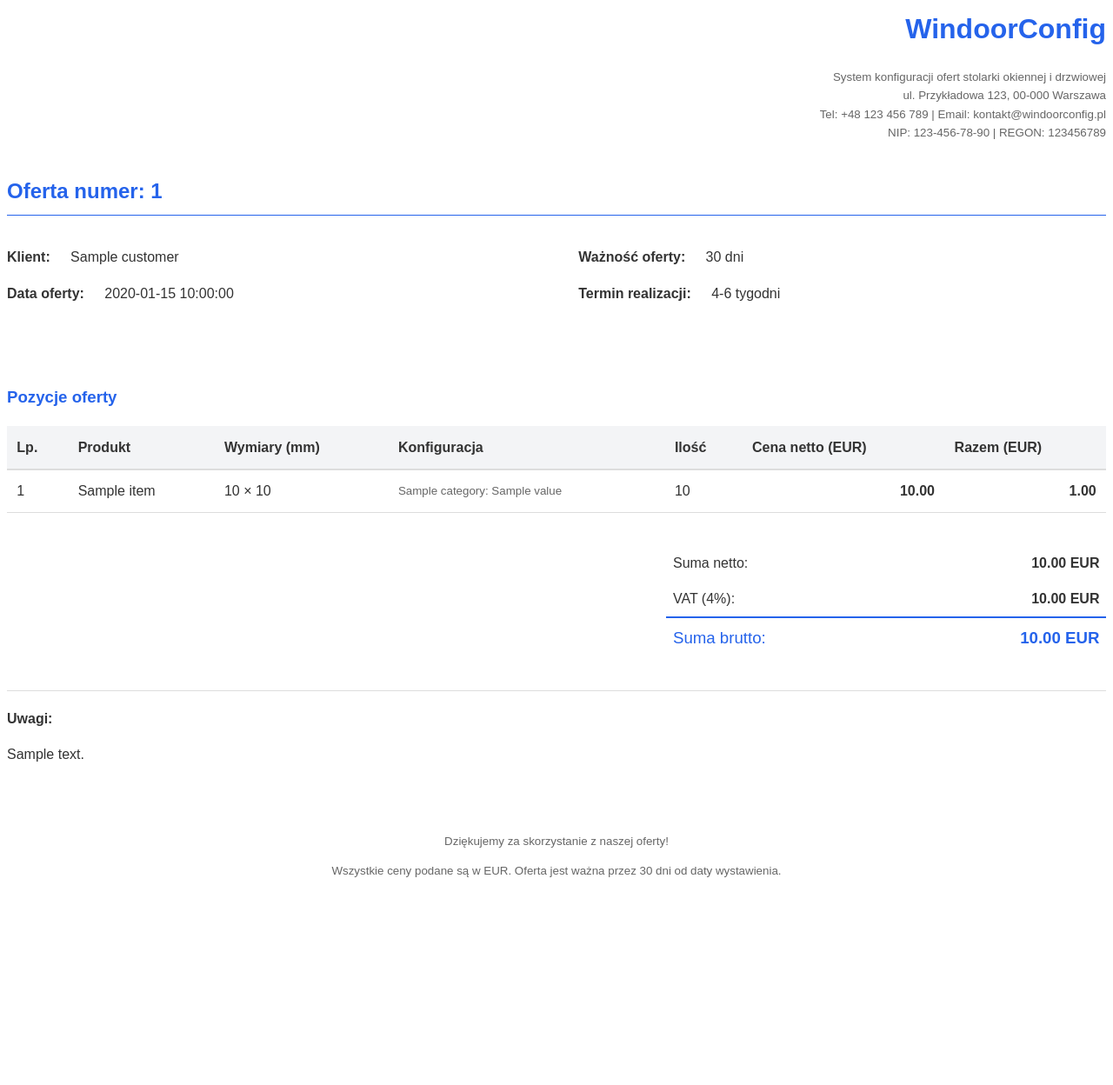
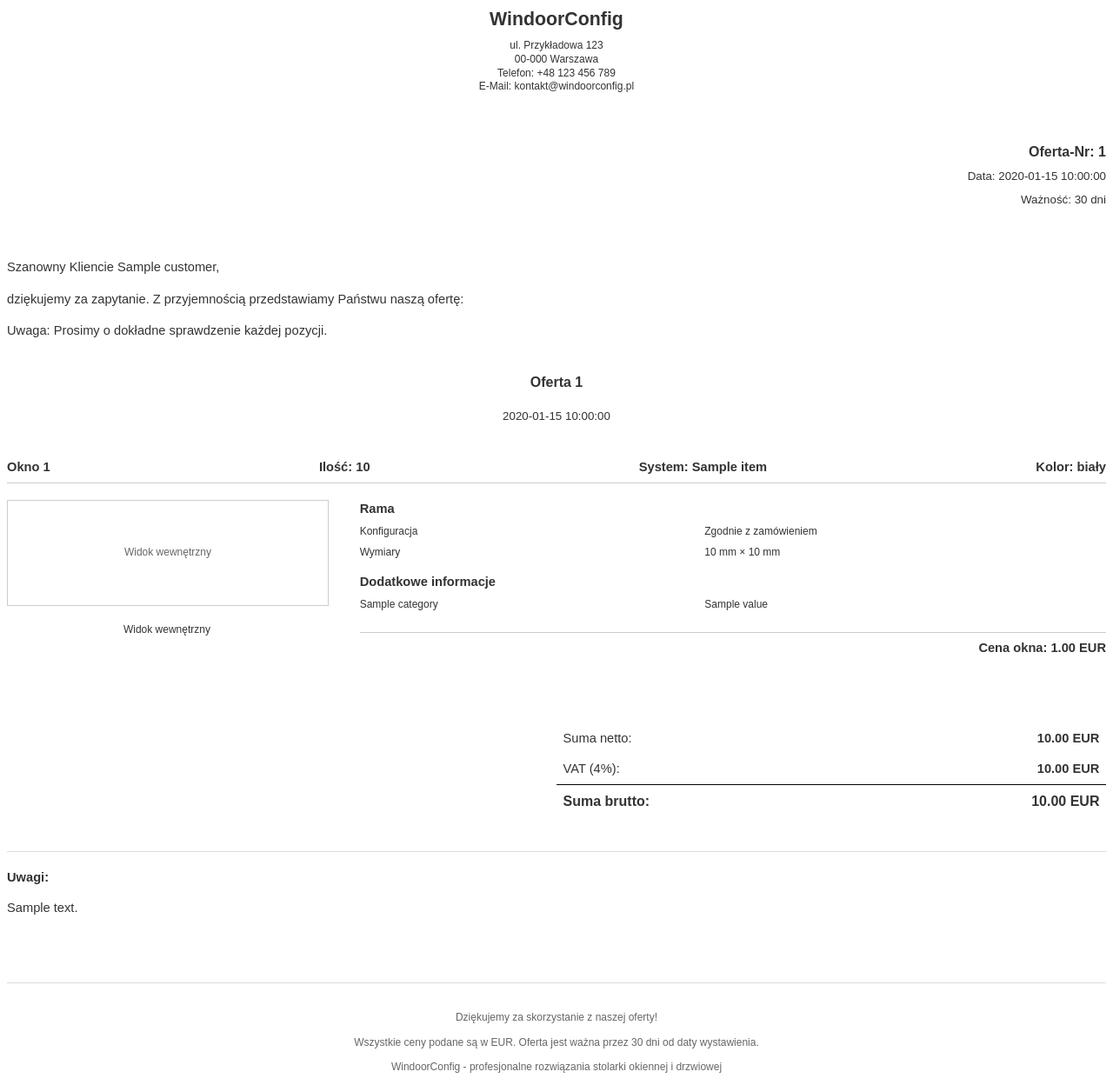
Before and after one commit to majkel24030/SpaWebBuilder, a Python web app: template backend/app/templates/offer_template.html in a window 1280 px wide. Shown: the whole page at 87% size. Before the commit the page ends 1009 px from the top, so only its background shows below. Run offline with Jinja, Linux system fonts and the light colour scheme; the template is opened without the code that fills it: most values are stand-ins (such as "Sample title", 1, 10 or a date in 2020).

Commit message:
Revamp offer PDF template to better match the requested design
Update the offer PDF template (offer_template.html) to improve visual appearance.

Replit-Commit-Author: Agent
Replit-Commit-Session-Id: 8a397d7b-2452-4170-a792-f82a36c05468
Replit-Commit-Screenshot-Url: https://storage.googleapis.com/screenshot-production-us-central1/3755d329-49a0-4d18-8e9f-4f614abc953f/59dc6320-4f66-4ddb-95f4-e9cc50bce4f4.jpg

```diff
--- a/backend/app/templates/offer_template.html
+++ b/backend/app/templates/offer_template.html
@@ -6,99 +6,151 @@
     <title>Oferta {{offer.number}}</title>
     <style>
         @page {
-            margin: 2cm;
-            @top-center {
-                content: "Oferta {{offer.number}}";
-                font-family: Arial, sans-serif;
-                font-size: 10pt;
-                color: #666;
-            }
+            margin: 1.5cm;
             @bottom-center {
                 content: "Strona " counter(page) " z " counter(pages);
                 font-family: Arial, sans-serif;
-                font-size: 10pt;
+                font-size: 9pt;
                 color: #666;
             }
         }
         body {
             font-family: Arial, sans-serif;
-            font-size: 12pt;
-            line-height: 1.6;
+            font-size: 11pt;
+            line-height: 1.4;
             color: #333;
         }
         .header {
-            margin-bottom: 2cm;
+            margin-bottom: 1.5cm;
+            text-align: center;
         }
         .company-info {
-            text-align: right;
+            text-align: center;
             margin-bottom: 1cm;
         }
         .company-name {
-            font-size: 24pt;
+            font-size: 16pt;
             font-weight: bold;
-            color: #2563eb;
+            margin-bottom: 0.2cm;
+        }
+        .company-details {
+            font-size: 9pt;
+            color: #333;
+            line-height: 1.3;
+        }
+        .offer-header {
+            text-align: right;
+            margin: 1.5cm 0;
+        }
+        .offer-number {
+            font-weight: bold;
+            font-size: 12pt;
+        }
+        .offer-date {
+            margin-top: 0.2cm;
+            font-size: 10pt;
+        }
+        .offer-valid {
+            margin-top: 0.2cm;
+            font-size: 10pt;
+        }
+        .customer-greeting {
+            margin: 1cm 0;
+            line-height: 1.5;
+        }
+        .offer-title {
+            text-align: center;
+            font-weight: bold;
+            font-size: 12pt;
+            margin: 1cm 0 0.5cm 0;
+        }
+        .offer-date-centered {
+            text-align: center;
+            font-size: 10pt;
+            margin-bottom: 1cm;
+        }
+        .window-item {
+            margin-bottom: 2cm;
+            page-break-inside: avoid;
+        }
+        .window-header {
+            display: flex;
+            justify-content: space-between;
+            border-bottom: 1px solid #ccc;
+            padding-bottom: 0.2cm;
             margin-bottom: 0.5cm;
         }
-        .company-details {
+        .window-details {
+            display: flex;
+            margin-bottom: 0.5cm;
+        }
+        .window-image {
+            width: 30%;
+            padding-right: 1cm;
+        }
+        .window-specs {
+            width: 70%;
+        }
+        .window-title {
+            font-weight: bold;
+            margin-bottom: 0.2cm;
+        }
+        .specs-section {
+            margin-bottom: 0.3cm;
+        }
+        .specs-title {
+            font-weight: bold;
+            margin-bottom: 0.1cm;
+        }
+        .specs-row {
+            display: flex;
+            padding: 0.1cm 0;
+            font-size: 9pt;
+        }
+        .specs-label {
+            width: 45%;
+            padding-right: 0.5cm;
+        }
+        .specs-value {
+            width: 55%;
+        }
+        .accessories-title {
+            font-weight: bold;
+            margin: 0.5cm 0 0.2cm 0;
             font-size: 10pt;
-            color: #666;
         }
-        .offer-details {
-            margin-bottom: 1cm;
-        }
-        .offer-title {
-            font-size: 18pt;
-            font-weight: bold;
-            margin-bottom: 0.5cm;
-            color: #2563eb;
-            border-bottom: 1px solid #2563eb;
-            padding-bottom: 0.2cm;
-        }
-        .offer-info {
-            display: flex;
-            justify-content: space-between;
-        }
-        .customer-info, .offer-info-details {
-            width: 48%;
-        }
-        .info-label {
-            font-weight: bold;
-            margin-right: 0.5cm;
-        }
-        .items-title {
-            font-size: 14pt;
-            font-weight: bold;
-            margin-top: 1cm;
-            margin-bottom: 0.5cm;
-            color: #2563eb;
-        }
-        .items-table {
+        .accessories-table {
             width: 100%;
             border-collapse: collapse;
-            margin-bottom: 1cm;
+            font-size: 9pt;
         }
-        .items-table th {
-            background-color: #f3f4f6;
-            padding: 0.3cm;
-            text-align: left;
+        .accessories-table td {
+            padding: 0.1cm 0.2cm;
+        }
+        .glazing-title {
             font-weight: bold;
-            border-bottom: 2px solid #ddd;
+            margin: 0.5cm 0 0.2cm 0;
+            font-size: 10pt;
         }
-        .items-table td {
-            padding: 0.3cm;
-            border-bottom: 1px solid #ddd;
+        .glazing-table {
+            width: 100%;
+            border-collapse: collapse;
+            font-size: 9pt;
         }
-        .items-table .item-config {
-            font-size: 10pt;
-            color: #666;
+        .glazing-table td {
+            padding: 0.1cm 0.2cm;
         }
-        .price {
+        .window-price {
             text-align: right;
             font-weight: bold;
+            margin-top: 0.5cm;
+            border-top: 1px solid #ccc;
+            padding-top: 0.2cm;
         }
         .summary {
+            margin-top: 1.5cm;
             margin-left: auto;
-            width: 40%;
+            width: 50%;
         }
         .summary-table {
             width: 100%;
@@ -115,9 +167,9 @@
             font-weight: bold;
         }
         .total-row {
-            font-size: 14pt;
-            color: #2563eb;
-            border-top: 2px solid #2563eb;
+            font-size: 12pt;
+            font-weight: bold;
+            border-top: 1px solid #000;
         }
         .notes {
             margin-top: 1cm;
@@ -130,9 +182,22 @@
         }
         .footer {
             margin-top: 2cm;
-            font-size: 10pt;
+            font-size: 9pt;
             color: #666;
             text-align: center;
+            border-top: 1px solid #ddd;
+            padding-top: 0.5cm;
+        }
+        .placeholder-image {
+            width: 100%;
+            height: 120px;
+            border: 1px solid #ccc;
+            display: flex;
+            align-items: center;
+            justify-content: center;
+            font-size: 9pt;
+            color: #666;
+            margin-bottom: 0.5cm;
         }
     </style>
 </head>
@@ -141,61 +206,114 @@
         <div class="company-info">
             <div class="company-name">WindoorConfig</div>
             <div class="company-details">
-                System konfiguracji ofert stolarki okiennej i drzwiowej<br>
-                ul. Przykładowa 123, 00-000 Warszawa<br>
-                Tel: +48 123 456 789 | Email: kontakt@windoorconfig.pl<br>
-                NIP: 123-456-78-90 | REGON: 123456789
+                ul. Przykładowa 123<br>
+                00-000 Warszawa<br>
+                Telefon: +48 123 456 789<br>
+                E-Mail: kontakt@windoorconfig.pl
             </div>
         </div>
+    </div>
 
-        <div class="offer-details">
-            <div class="offer-title">Oferta numer: {{offer.number}}</div>
-            <div class="offer-info">
-                <div class="customer-info">
-                    <p><span class="info-label">Klient:</span> {{offer.customer}}</p>
-                    <p><span class="info-label">Data oferty:</span> {{offer.date}}</p>
+    <div class="offer-header">
+        <div class="offer-number">Oferta-Nr: {{offer.number}}</div>
+        <div class="offer-date">Data: {{offer.date}}</div>
+        <div class="offer-valid">Ważność: 30 dni</div>
+    </div>
+
+    <div class="customer-greeting">
+        <p>Szanowny Kliencie {{offer.customer}},</p>
+        <p>dziękujemy za zapytanie. Z przyjemnością przedstawiamy Państwu naszą ofertę:</p>
+        <p>Uwaga: Prosimy o dokładne sprawdzenie każdej pozycji.</p>
+    </div>
+
+    <div class="offer-title">Oferta {{offer.number}}</div>
+    <div class="offer-date-centered">{{offer.date}}</div>
+
+    {% for item in items %}
+    <div class="window-item">
+        <div class="window-header">
+            <div><strong>Okno {{loop.index}}</strong></div>
+            <div><strong>Ilość: {{item.quantity}}</strong></div>
+            <div><strong>System: {{item.type_name}}</strong></div>
+            <div><strong>Kolor: {% if 'Kolor' in item.configuration %}{{item.configuration['Kolor']}}{% else %}biały{% endif %}</strong></div>
+        </div>
+
+        <div class="window-details">
+            <div class="window-image">
+                <div class="placeholder-image">Widok wewnętrzny</div>
+                <div style="font-size: 9pt; text-align: center;">Widok wewnętrzny</div>
+            </div>
+
+            <div class="window-specs">
+                <div class="specs-section">
+                    <div class="specs-title">Rama</div>
+                    {% if 'Rama' in item.configuration %}
+                    <div class="specs-row">
+                        <div class="specs-label">Typ ramy</div>
+                        <div class="specs-value">{{item.configuration['Rama']}}</div>
+                    </div>
+                    {% endif %}
+                    <div class="specs-row">
+                        <div class="specs-label">Konfiguracja</div>
+                        <div class="specs-value">Zgodnie z zamówieniem</div>
+                    </div>
+                    <div class="specs-row">
+                        <div class="specs-label">Wymiary</div>
+                        <div class="specs-value">{{item.width}} mm × {{item.height}} mm</div>
+                    </div>
+                    {% if 'Profil' in item.configuration %}
+                    <div class="specs-row">
+                        <div class="specs-label">Profil</div>
+                        <div class="specs-value">{{item.configuration['Profil']}}</div>
+                    </div>
+                    {% endif %}
+                    {% if 'Uszczelki' in item.configuration %}
+                    <div class="specs-row">
+                        <div class="specs-label">Uszczelki</div>
+                        <div class="specs-value">{{item.configuration['Uszczelki']}}</div>
+                    </div>
+                    {% endif %}
                 </div>
-                <div class="offer-info-details">
-                    <p><span class="info-label">Ważność oferty:</span> 30 dni</p>
-                    <p><span class="info-label">Termin realizacji:</span> 4-6 tygodni</p>
+
+                {% if 'Szklenie' in item.configuration %}
+                <div class="specs-section">
+                    <div class="specs-title">Szklenie</div>
+                    <div class="specs-row">
+                        <div class="specs-label">Typ szklenia</div>
+                        <div class="specs-value">{{item.configuration['Szklenie']}}</div>
+                    </div>
+                </div>
+                {% endif %}
+
+                {% if 'Okucia' in item.configuration %}
+                <div class="specs-section">
+                    <div class="specs-title">Okucia</div>
+                    <div class="specs-row">
+                        <div class="specs-label">Typ okuć</div>
+                        <div class="specs-value">{{item.configuration['Okucia']}}</div>
+                    </div>
+                </div>
+                {% endif %}
+
+                <div class="specs-section">
+                    <div class="specs-title">Dodatkowe informacje</div>
+                    {% for category, value in item.configuration.items() %}
+                    {% if category not in ['Rama', 'Szklenie', 'Okucia', 'Profil', 'Uszczelki', 'Kolor'] %}
+                    <div class="specs-row">
+                        <div class="specs-label">{{category}}</div>
+                        <div class="specs-value">{{value}}</div>
+                    </div>
+                    {% endif %}
+                    {% endfor %}
+                </div>
+
+                <div class="window-price">
+                    Cena okna: {{"{:.2f}".format(item.total_price_net)}} EUR
                 </div>
             </div>
         </div>
     </div>
-
-    <div class="items-title">Pozycje oferty</div>
-    <table class="items-table">
-        <thead>
-            <tr>
-                <th>Lp.</th>
-                <th>Produkt</th>
-                <th>Wymiary (mm)</th>
-                <th>Konfiguracja</th>
-                <th>Ilość</th>
-                <th>Cena netto (EUR)</th>
-                <th>Razem (EUR)</th>
-            </tr>
-        </thead>
-        <tbody>
-            {% for item in items %}
-            <tr>
-                <td>{{loop.index}}</td>
-                <td>{{item.type_name}}</td>
-                <td>{{item.width}} × {{item.height}}</td>
-                <td>
-                    <div class="item-config">
-                        {% for category, value in item.configuration.items() %}
-                        <div>{{category}}: {{value}}</div>
-                        {% endfor %}
-                    </div>
-                </td>
-                <td class="text-center">{{item.quantity}}</td>
-                <td class="price">{{"{:.2f}".format(item.price_net)}}</td>
-                <td class="price">{{"{:.2f}".format(item.total_price_net)}}</td>
-            </tr>
-            {% endfor %}
-        </tbody>
-    </table>
+    {% endfor %}
 
     <div class="summary">
         <table class="summary-table">
@@ -224,6 +342,7 @@
     <div class="footer">
         <p>Dziękujemy za skorzystanie z naszej oferty!</p>
         <p>Wszystkie ceny podane są w EUR. Oferta jest ważna przez 30 dni od daty wystawienia.</p>
+        <p>WindoorConfig - profesjonalne rozwiązania stolarki okiennej i drzwiowej</p>
     </div>
 </body>
 </html>
```
Also changed, not shown: 2 other files.
